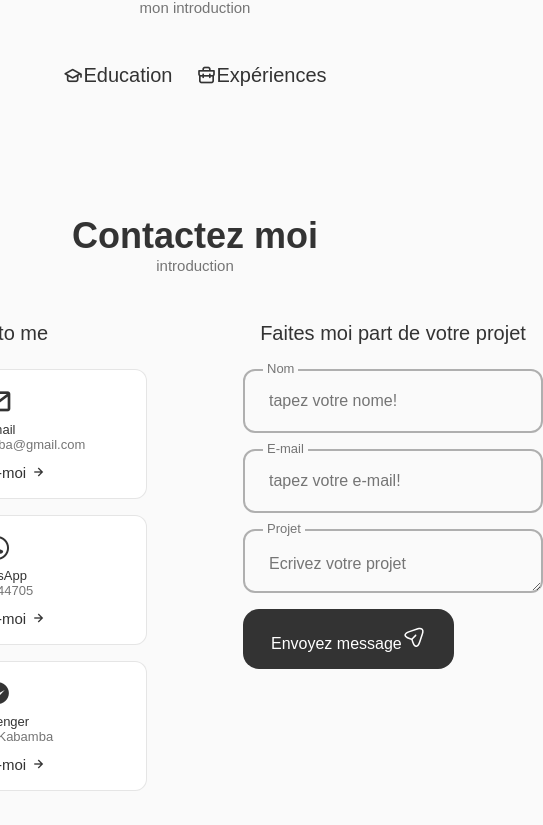
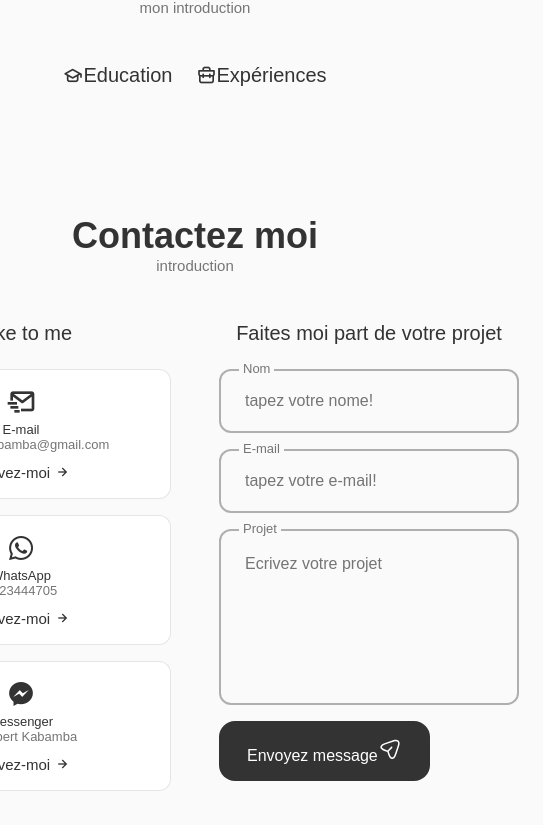
Before and after one commit to rovertnet/mon_portfolio, a React (Create React App) app: page / in a window 390 px wide. Shown: the part 4088-4913 px from the top of the page, 543 px wide, since content can reach past the window. Built offline with nearby package versions, Linux system fonts and the light colour scheme.

Commit message:
un autre comite

```diff
--- a/src/composants/contact/Contact.jsx
+++ b/src/composants/contact/Contact.jsx
@@ -67,12 +67,12 @@ const Contact = () => {
                     name="project"
                     cols="30"
                     rows="10"
-                    className="contact_form-input"
+                    className="contact_form-input contact_form-area"
                     placeholder="Ecrivez votre projet"
                   >
                   </textarea>
                 </div>
-                  <button className="button button-flex">
+                  <button className="button button-flex btn">
                     Envoyez message
                     <svg
                       class="button__icon"
--- a/src/composants/contact/contact.css
+++ b/src/composants/contact/contact.css
@@ -84,3 +84,26 @@
     background-color: var(--body-color);
     z-index: 10;
 }
+.contact_form-area{
+    height: 11rem;
+}
+.btn{
+    position: relative;
+    top: 7rem;
+}
+ textarea.contact_form-area{
+    resize: none;
+}
+@media screen and (max-width: 768px) {
+    .contact_container{
+        column-gap: 3rem;
+    }
+}
+
+@media screen and (max-width: 576px) {
+
+}
+
+@media screen and (max-width: 350px) {
+
+}
```
